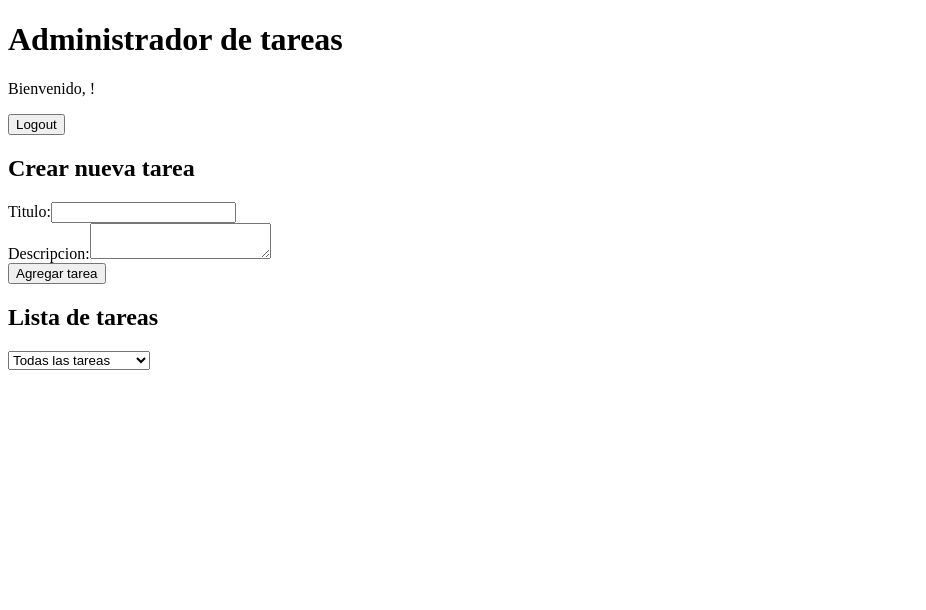
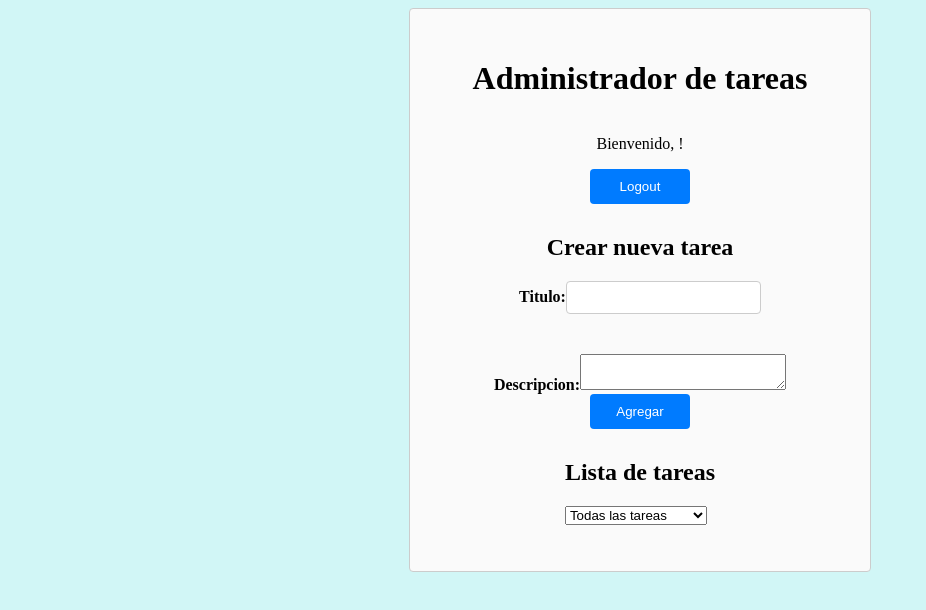
Before and after one commit to lkainn/FE05---Proyecto-grupo-5, a Next.js app: page /register in a window 1280 px wide. Both pictures are taken after a click on the button "Login". Shown: the top 610 px of the page, without its empty margins (0-926 px from the left). Built offline with nearby package versions, Linux system fonts and the light colour scheme.

Commit message:
ADD: estilos

```diff
--- a/components/LoginForm.js
+++ b/components/LoginForm.js
@@ -1,4 +1,5 @@
 import React, { useState } from 'react';
+import {} from '../styles/globals.css'
 
 
 const LoginForm = ({ onLogin }) => {
@@ -19,7 +20,7 @@ const LoginForm = ({ onLogin }) => {
   };
 
   return (
-    <div>
+    <div className='centrarButton'>
       <h2>Login</h2>
       <input type="text" placeholder="Nombre de usuario" onChange={handleUsernameChange} />
       <input type="password" placeholder="Contraseña" onChange={handlePasswordChange} />
--- a/components/NewTaskForm.js
+++ b/components/NewTaskForm.js
@@ -1,4 +1,5 @@
 import React, { useState } from 'react';
+import {} from '../styles/globals.css'
 
 const NewTaskForm = ({ onAddTask }) => {
   const [title, setTitle] = useState('');
@@ -26,7 +27,7 @@ const NewTaskForm = ({ onAddTask }) => {
   };
 
   return (
-    <div>
+    <div  >
       <h2>Crear nueva tarea</h2>
       <form onSubmit={handleSubmit}>
         <div>
@@ -48,7 +49,7 @@ const NewTaskForm = ({ onAddTask }) => {
             required
           />
         </div>
-        <button type="submit">Agregar tarea</button>
+        <button type="submit">Agregar</button>
       </form>
     </div>
   );
--- a/components/TaskList.js
+++ b/components/TaskList.js
@@ -1,9 +1,10 @@
 import React from 'react';
+import {} from '../styles/globals.css'
 
 const TaskList = () => {
   // Lógica para obtener y mostrar la lista de tareas
   return (
-    <div>
+    <div className='centrarButton' >
       <h2>Lista de tareas</h2>
 
     </div>
--- a/components/TasksPage.js
+++ b/components/TasksPage.js
@@ -3,6 +3,7 @@ import NewTaskForm from './NewTaskForm';
 import TaskEditForm from './TaskEditForm'; // Importa el componente de edición
 import TaskDeleteButton from './TaskDeleteButton'; // Importa el componente de eliminación
 import TaskFilter from './TaskFilter'; // Importa el componente de filtro
+import {} from '../styles/globals.css'
 
 const TasksPage = ({ user, onLogout }) => {
   const [tasks, setTasks] = useState([]);
@@ -47,7 +48,7 @@ const TasksPage = ({ user, onLogout }) => {
   const filteredTasks = filterTasks(filter, tasks);
 
   return (
-    <div>
+    <div className='centrarButton' >
       <p>Bienvenido, {user.username}!</p>
       <button onClick={onLogout}>Logout</button>
 
--- a/pages/_app.js
+++ b/pages/_app.js
@@ -16,7 +16,7 @@ const Home = () => {
   };
 
   return (
-    <div>
+    <div className='container'>
       <h1>Administrador de tareas</h1>
       {user ? (
         <TasksPage user={user} onLogout={handleLogout} />
--- a/pages/register.js
+++ b/pages/register.js
@@ -1,9 +1,10 @@
 import React from 'react';
 import RegistrationForm from '../components/RegistrationForm';
+import {} from '../styles/globals.css'
 
 const Register = () => {
   return (
-    <div>
+    <div className='centrarButton' >
       <h1>Administrador de tareas</h1>
       <RegistrationForm />
       <p>Ya tenes cuenta? <a href="/">Loguea aca</a></p>
--- a/styles/globals.css
+++ b/styles/globals.css
@@ -1,24 +1,102 @@
-.loginFormContainer {
-    margin: 20px;
-    padding: 20px;
+
+body {
+
+  background-color: rgb(209, 246, 246);
+}
+.container {
+  background-color: rgb(250, 250, 250);
+  max-width: 400px;
+  margin: 0 auto;
+  padding: 30px;
   border: 1px solid #ccc;
+  border-radius: 4px;
 }
 
-  .loginFormTitle {
-    font-size: 20px;
-    margin-bottom: 10px;
+.container2 {
+background-color: rgb(250, 250, 250);
+max-width: 800px;
+margin: 0 auto;
+padding: 30px;
+border: 1px solid #ccc;
+border-radius: 4px;
 }
 
-  .loginFormInput {
-    width: 100%;
-    padding: 10px;
-    margin-bottom: 10px;
+
+form {
+  display: flex;
+  flex-direction: column;
+  align-items: center;
+  height: auto;
+  margin: auto;
 }
 
-  .loginFormButton {
+label {
+  font-weight: bold;
+  margin-bottom: 10px;
+
+
+}
+
+h1 {
+  text-align: center;
+}
+
+h2 {
+  text-align: center;
+}
+
+p {
+  text-align: center;
+}
+
+input {
+  margin-bottom:40px;
+  padding: 8px;
+  border: 1px solid #ccc;
+  border-radius: 4px;
+}
+
+textarea {
+
+  width: 200px;
+}
+
+button {
+  width: 100px;
+  padding: 10px;
   background-color: #007bff;
   color: #fff;
-    padding: 10px 20px;
   border: none;
+  border-radius: 4px;
   cursor: pointer;
+  margin-bottom:10px;
 }
+
+button:hover {
+  background-color: #0056b3;
+}
+
+.centrarButton{
+  display: flex;
+  flex-direction: column;
+  align-items: center;
+  justify-content: center;
+  height: 100%; /* Centrar verticalmente */
+
+}
+
+.centrarInput{
+  display: flex;
+  justify-content: center; /* Centrar horizontalmente */
+  align-items: center; /* Centrar verticalmente */
+
+
+}
+
+.labelRegistro {
+
+
+  width: 500px;
+
+
+}
```
Lines whose indentation alone changed are shown as unchanged.
